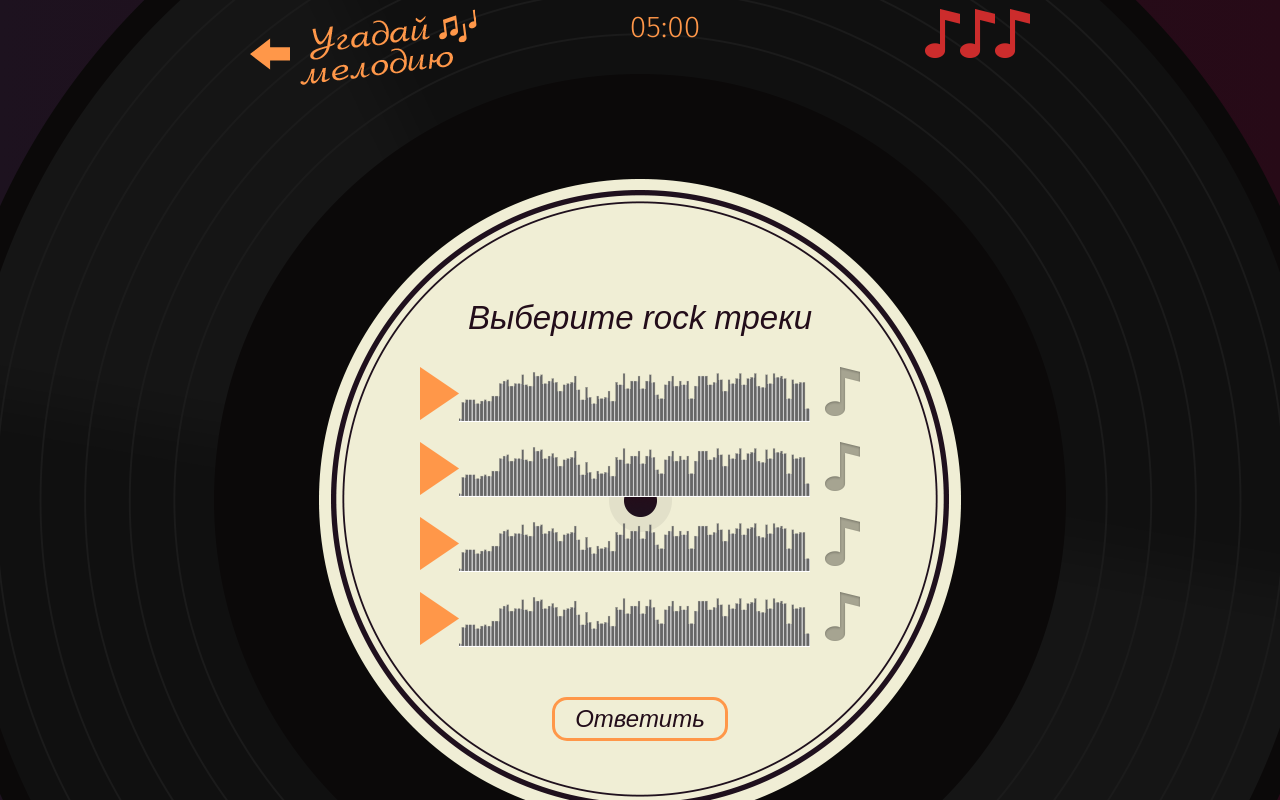
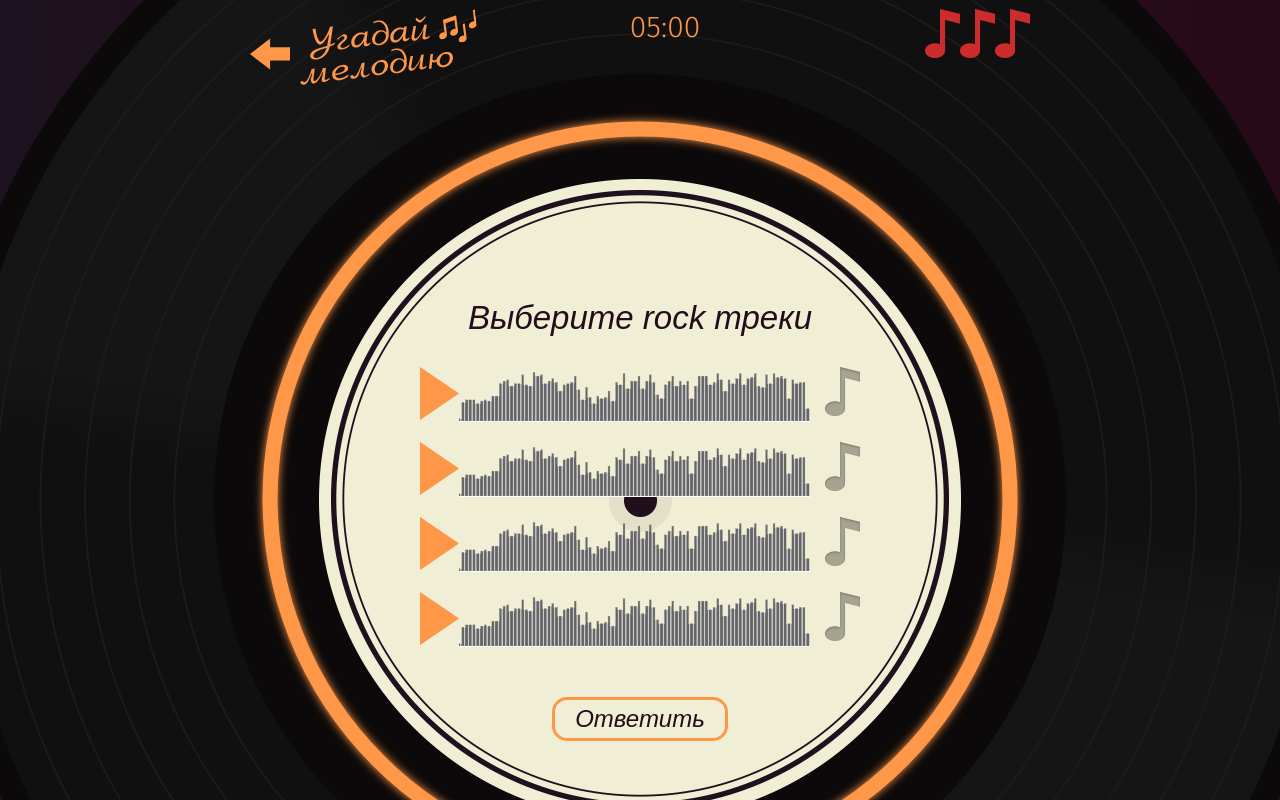
Before and after one commit to redwon/112868-guess-melody-2, a React app: page / in a window 1280 px wide. Both pictures are taken after a click on the button "Начать игру". Shown: the top 800 px of the page. Built offline with nearby package versions, Linux system fonts and the light colour scheme.

Commit message:
move header

```diff
--- a/src/components/app/app.jsx
+++ b/src/components/app/app.jsx
@@ -1,5 +1,6 @@
 import React, {PureComponent} from 'react';
 import PropTypes from 'prop-types';
+import classNames from 'classnames';
 
 import WelcomeScreen from '../welcome-screen/welcome-screen';
 import GenreQuestionScreen from '../genre-question-screen/genre-question-screen';
@@ -29,8 +30,61 @@ class App extends PureComponent {
 
   render() {
     const {question} = this.state;
+    const {questions} = this.props;
+    const currentQuestion = questions[question];
+    const sectionClass = classNames(`game`, {
+      'game--genre': currentQuestion && currentQuestion.type === `genre`,
+      'game--artist': currentQuestion && currentQuestion.type === `artist`,
+    });
 
-    return App.getScreen(question, this.props, () => this.userAnswerHandler());
+    return (
+      <section className={sectionClass}>
+        {question !== -1 && (
+          <header className="game__header">
+            <a className="game__back" href="#">
+              <span className="visually-hidden">Сыграть ещё раз</span>
+              <img
+                className="game__logo"
+                src="img/melody-logo-ginger.png"
+                alt="Угадай мелодию"
+              />
+            </a>
+
+            <svg
+              xmlns="http://www.w3.org/2000/svg"
+              className="timer"
+              viewBox="0 0 780 780"
+            >
+              <circle
+                className="timer__line"
+                cx="390"
+                cy="390"
+                r="370"
+                style={{
+                  filter: `url(#blur)`,
+                  transform: `rotate(-90deg) scaleY(-1)`,
+                  transformOrigin: `center`,
+                }}
+              />
+            </svg>
+
+            <div className="timer__value" xmlns="http://www.w3.org/1999/xhtml">
+              <span className="timer__mins">05</span>
+              <span className="timer__dots">:</span>
+              <span className="timer__secs">00</span>
+            </div>
+
+            <div className="game__mistakes">
+              <div className="wrong" />
+              <div className="wrong" />
+              <div className="wrong" />
+            </div>
+          </header>
+        )}
+
+        {App.getScreen(question, this.props, () => this.userAnswerHandler())}
+      </section>
+    );
   }
 
   static getScreen(question, props, onUserAnswer) {
@@ -76,18 +130,22 @@ class App extends PureComponent {
 App.propTypes = {
   gameTime: PropTypes.number.isRequired,
   errorCount: PropTypes.number.isRequired,
-  questions: PropTypes.arrayOf(PropTypes.shape({
+  questions: PropTypes.arrayOf(
+      PropTypes.shape({
         type: PropTypes.string,
         genre: PropTypes.string,
         song: PropTypes.shape({
           artist: PropTypes.string,
           src: PropTypes.string,
         }),
-    answers: PropTypes.arrayOf(PropTypes.shape({
+        answers: PropTypes.arrayOf(
+            PropTypes.shape({
               picture: PropTypes.string,
-      genre: PropTypes.string
-    }))
-  }))
+              genre: PropTypes.string,
+            })
+        ),
+      })
+  ),
 };
 
 export default App;
--- a/src/components/artist-question-screen/artist-question-screen.jsx
+++ b/src/components/artist-question-screen/artist-question-screen.jsx
@@ -11,30 +11,6 @@ const ArtistQuestionScreen = ({question, screenIndex, onAnswer}) => {
   };
 
   return (
-    <section className="game game--artist">
-      <header className="game__header">
-        <a className="game__back">
-          <span className="visually-hidden">Сыграть ещё раз</span>
-          <img
-            className="game__logo"
-            src="img/melody-logo-ginger.png"
-            alt="Угадай мелодию"
-          />
-        </a>
-
-        <div className="timer__value">
-          <span className="timer__mins">05</span>
-          <span className="timer__dots">:</span>
-          <span className="timer__secs">00</span>
-        </div>
-
-        <div className="game__mistakes">
-          <div className="wrong"></div>
-          <div className="wrong"></div>
-          <div className="wrong"></div>
-        </div>
-      </header>
-
     <section className="game__screen">
       <h2 className="game__title">Кто исполняет эту песню?</h2>
       <div className="game__track">
@@ -68,7 +44,6 @@ const ArtistQuestionScreen = ({question, screenIndex, onAnswer}) => {
         })}
       </form>
     </section>
-    </section>
   );
 };
 
@@ -79,13 +54,15 @@ ArtistQuestionScreen.propTypes = {
       artist: PropTypes.string,
       src: PropTypes.string,
     }),
-    answers: PropTypes.arrayOf(PropTypes.shape({
+    answers: PropTypes.arrayOf(
+        PropTypes.shape({
           picture: PropTypes.string,
           genre: PropTypes.string,
-    }))
+        })
+    ),
   }),
   screenIndex: PropTypes.number.isRequired,
-  onAnswer: PropTypes.func
+  onAnswer: PropTypes.func,
 };
 
 export default ArtistQuestionScreen;
--- a/src/components/genre-question-screen/genre-question-screen.jsx
+++ b/src/components/genre-question-screen/genre-question-screen.jsx
@@ -30,43 +30,13 @@ const GenreQuestionScreen = ({question, screenIndex, onAnswer}) => {
   };
 
   return (
-    <section className="game game--genre">
-      <header className="game__header">
-        <a className="game__back">
-          <span className="visually-hidden">Сыграть ещё раз</span>
-          <img
-            className="game__logo"
-            src="img/melody-logo-ginger.png"
-            alt="Угадай мелодию"
-          />
-        </a>
-
-        <div className="timer__value">
-          <span className="timer__mins">05</span>
-          <span className="timer__dots">:</span>
-          <span className="timer__secs">00</span>
-        </div>
-
-        <div className="game__mistakes">
-          <div className="wrong"></div>
-          <div className="wrong"></div>
-          <div className="wrong"></div>
-        </div>
-      </header>
-
     <section className="game__screen">
       <h2 className="game__title">Выберите {genre} треки</h2>
-        <form
-          className="game__tracks"
-          onSubmit={submitHandler}
-        >
+      <form className="game__tracks" onSubmit={submitHandler}>
         {answers.map((it, i) => {
           return (
             <div key={`${screenIndex}-answer-${i}`} className="track">
-                <AudioPlayer
-                  src={it.src}
-                  onPlay={playHandler}
-                />
+              <AudioPlayer src={it.src} onPlay={playHandler} />
               <div className="game__answer">
                 <input
                   className="game__input visually-hidden"
@@ -88,7 +58,6 @@ const GenreQuestionScreen = ({question, screenIndex, onAnswer}) => {
         </button>
       </form>
     </section>
-    </section>
   );
 };
 
@@ -96,10 +65,12 @@ GenreQuestionScreen.propTypes = {
   question: PropTypes.shape({
     type: PropTypes.string,
     genre: PropTypes.string,
-    answers: PropTypes.arrayOf(PropTypes.shape({
+    answers: PropTypes.arrayOf(
+        PropTypes.shape({
           src: PropTypes.string,
-      genre: PropTypes.string
-    }))
+          genre: PropTypes.string,
+        })
+    ),
   }),
   screenIndex: PropTypes.number.isRequired,
   onAnswer: PropTypes.func,
```
Lines whose indentation alone changed are shown as unchanged.
